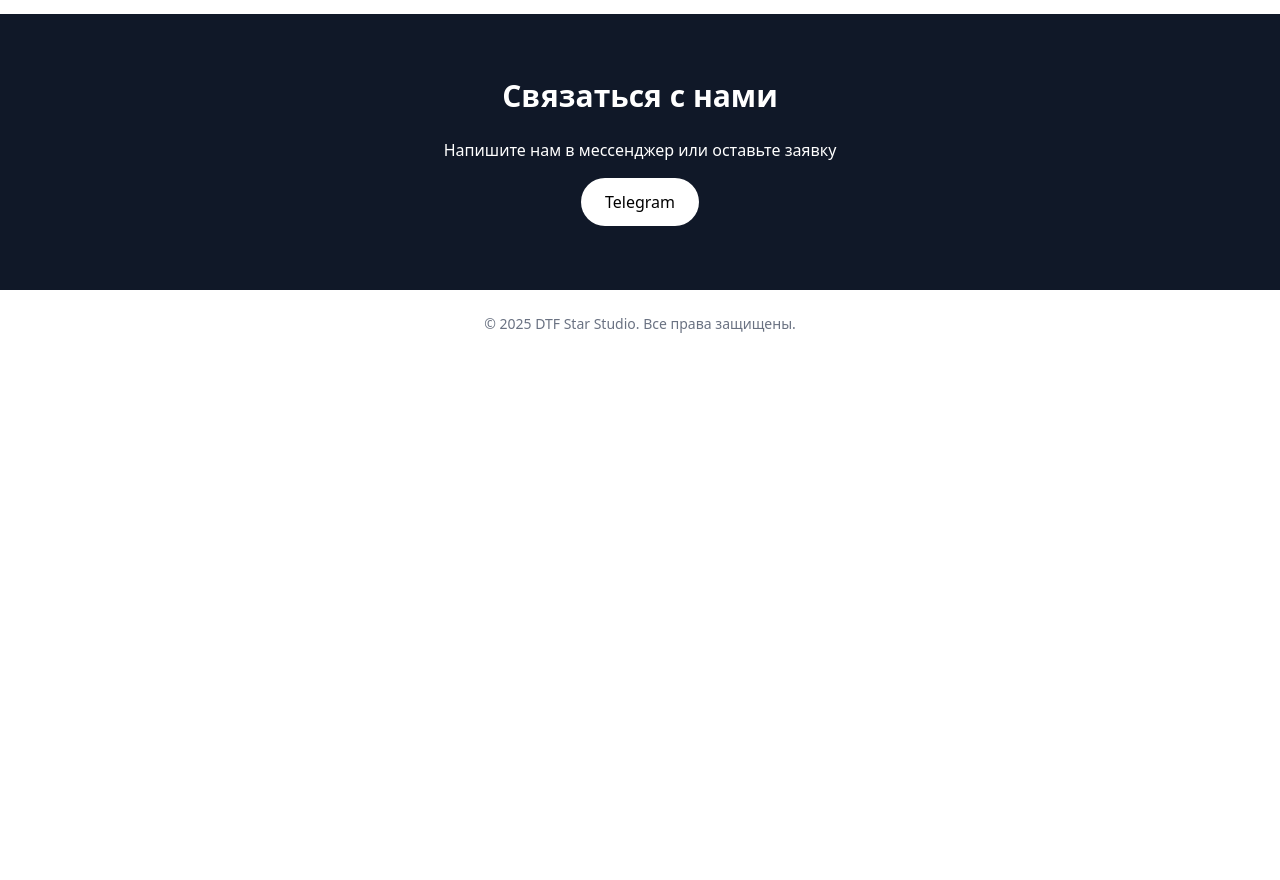
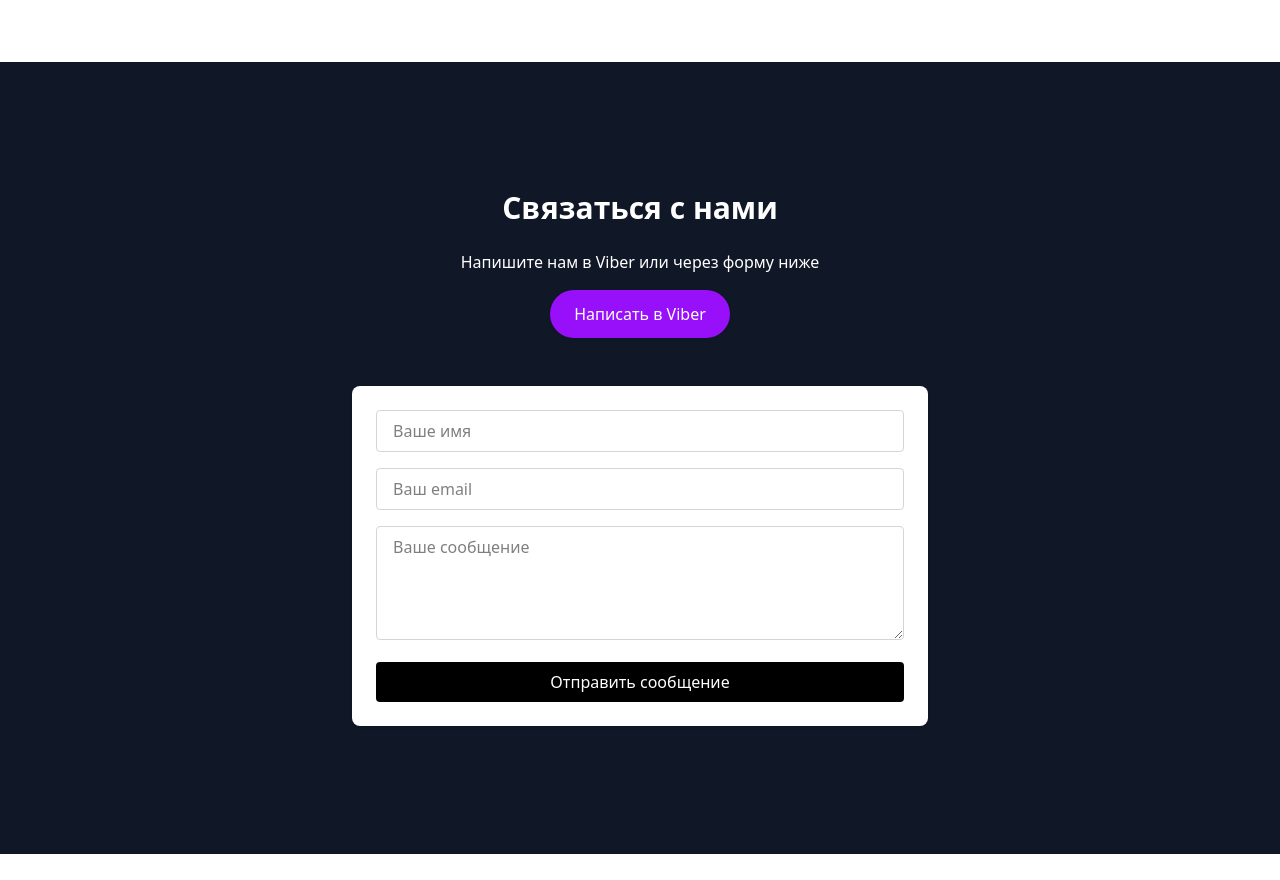
Before and after one commit to gitsolaicity/dtf-studio, a Next.js app: page / in a window 1280 px wide. Shown: the part 1905-2785 px from the top of the page. Before the commit the page ends 2263 px from the top, so only its background shows below. Built offline with nearby package versions, Linux system fonts and the light colour scheme.

Commit message:
Form_Contact_added

```diff
--- /dev/null
+++ b/app/api/contact/route.ts
@@ -0,0 +1,36 @@
+import { Resend } from 'resend';
+import { NextResponse } from 'next/server';
+
+const resend = new Resend(process.env.RESEND_API_KEY);
+
+export async function POST(req: Request) {
+  const data = await req.formData();
+
+  const name = data.get('name') as string;
+  const email = data.get('email') as string;
+  const message = data.get('message') as string;
+
+  try {
+    const { error } = await resend.emails.send({
+      from: process.env.RESEND_EMAIL_FROM!,
+      to: process.env.RESEND_EMAIL_TO!,
+      subject: `Новое сообщение с сайта от ${name}`,
+      html: `
+        <h2>Новое сообщение с сайта</h2>
+        <p><strong>Имя:</strong> ${name}</p>
+        <p><strong>Email:</strong> ${email}</p>
+        <p><strong>Сообщение:</strong><br/>${message}</p>
+      `,
+    });
+
+    if (error) {
+      console.error("Ошибка при отправке письма:", error);
+      return NextResponse.json({ success: false }, { status: 500 });
+    }
+
+    return NextResponse.json({ success: true });
+  } catch (e) {
+    console.error("Ошибка при отправке:", e);
+    return NextResponse.json({ success: false }, { status: 500 });
+  }
+}
--- a/app/page.tsx
+++ b/app/page.tsx
@@ -1,10 +1,13 @@
 import Image from "next/image";
+import Navbar from "@/components/Navbar";
+import ContactSection from "@/components/ContactSection";
 
 export default function Home() {
   return (
-    <main className="min-h-screen bg-white text-gray-900">
+    <main className="min-h-screen bg-white text-gray-900 scroll-smooth">
+      <Navbar />
       {/* Hero */}
-      <section className="bg-black text-white py-20 px-6 text-center">
+      <section id="top" className="bg-black text-white py-20 pt-32 px-6 text-center">
         <h1 className="text-4xl md:text-6xl font-bold mb-4">DTF-Печать на Одежде</h1>
         <p className="text-lg md:text-xl mb-6">Яркие и долговечные принты для любого типа ткани</p>
         <a href="#services" className="inline-block bg-white text-black font-semibold px-6 py-3 rounded-full shadow hover:bg-gray-100 transition">
@@ -13,13 +16,13 @@ export default function Home() {
       </section>
 
       {/* О нас */}
-      <section className="py-16 px-6 max-w-4xl mx-auto text-center">
+      <section id="about" className="py-16 px-6 max-w-4xl mx-auto text-center scroll-mt-12">
         <h2 className="text-3xl font-bold mb-4">Почему выбирают нас</h2>
         <p className="text-lg text-gray-700">Мы специализируемся на DTF-печати, предоставляя чёткие и стойкие изображения на любом текстиле. Используем только сертифицированные материалы и профессиональное оборудование.</p>
       </section>
 
       {/* Услуги */}
-      <section id="services" className="py-16 px-6 bg-gray-100">
+      <section id="services" className="py-16 px-6 bg-gray-100 scroll-mt-12">
         <div className="max-w-6xl mx-auto">
           <h2 className="text-3xl font-bold text-center mb-12">Наши услуги</h2>
           <div className="grid md:grid-cols-3 gap-8">
@@ -32,7 +35,7 @@ export default function Home() {
 
       {/* Примеры */}
 
-<section className="py-16 px-6">
+<section id="portfolio" className="py-16 px-6 scroll-mt-12">
   <h2 className="text-3xl font-bold text-center mb-12">Наши работы</h2>
   <div className="grid grid-cols-2 md:grid-cols-3 gap-4 max-w-6xl mx-auto">
     {["cat-dtf.png", "tattoo-dtf.png", "love-dtf.png", "wolves-dtf.png", "bunny-dtf.png", "heart-dtf.png"].map((filename, index) => (
@@ -52,11 +55,9 @@ export default function Home() {
 
       {/* Контакты */}
       <section className="py-16 px-6 bg-gray-900 text-white text-center">
-        <h2 className="text-3xl font-bold mb-6">Связаться с нами</h2>
-        <p className="mb-4">Напишите нам в мессенджер или оставьте заявку</p>
-        <a href="https://t.me/yourusername" className="inline-block bg-white text-black px-6 py-3 rounded-full hover:bg-gray-200 transition">
-          Telegram
-        </a>
+
+        {/* Форма */}
+  <ContactSection />
       </section>
 
       {/* Футер */}
--- /dev/null
+++ b/components/ContactSection.tsx
@@ -0,0 +1,96 @@
+"use client";
+
+import { useState } from "react";
+
+export default function ContactSection() {
+  const [status, setStatus] = useState<"idle" | "loading" | "success" | "error">("idle");
+
+  const handleSubmit = async (e: React.FormEvent<HTMLFormElement>) => {
+    e.preventDefault();
+    setStatus("loading");
+
+    const form = e.currentTarget;
+    const formData = new FormData(form);
+
+    try {
+      const res = await fetch("/api/contact", {
+        method: "POST",
+        body: formData,
+      });
+
+      if (res.ok) {
+        setStatus("success");
+        form.reset(); // ✅ безопасная очистка формы
+      } else {
+        setStatus("error");
+      }
+    } catch (err) {
+      console.error(err);
+      setStatus("error");
+    }
+  };
+
+  return (
+    <section
+      id="contact"
+      className="py-16 px-6 bg-gray-900 text-white text-center scroll-mt-20"
+    >
+      <h2 className="text-3xl font-bold mb-6">Связаться с нами</h2>
+      <p className="mb-4">Напишите нам в Viber или через форму ниже</p>
+
+      {/* Viber-кнопка */}
+      <div className="mb-12">
+        <a
+          href="viber://chat?number=%2B380689991414"
+          className="inline-block bg-purple-600 hover:bg-purple-700 transition text-white px-6 py-3 rounded-full shadow"
+        >
+          Написать в Viber
+        </a>
+      </div>
+
+      {/* Форма */}
+      <form
+        onSubmit={handleSubmit}
+        className="max-w-xl mx-auto bg-white text-black p-6 rounded-lg shadow space-y-4"
+      >
+        <input
+          type="text"
+          name="name"
+          placeholder="Ваше имя"
+          required
+          className="w-full border border-gray-300 rounded px-4 py-2"
+        />
+        <input
+          type="email"
+          name="email"
+          placeholder="Ваш email"
+          required
+          className="w-full border border-gray-300 rounded px-4 py-2"
+        />
+        <textarea
+          name="message"
+          placeholder="Ваше сообщение"
+          rows={4}
+          required
+          className="w-full border border-gray-300 rounded px-4 py-2"
+        />
+
+        <button
+          type="submit"
+          disabled={status === "loading"}
+          className="w-full bg-black text-white py-2 rounded hover:bg-gray-800 transition disabled:opacity-50"
+        >
+          {status === "loading" ? "Отправка..." : "Отправить сообщение"}
+        </button>
+
+        {/* Сообщение об успехе / ошибке */}
+        {status === "success" && (
+          <p className="text-green-600 text-sm pt-2">✅ Сообщение отправлено!</p>
+        )}
+        {status === "error" && (
+          <p className="text-red-600 text-sm pt-2">❌ Ошибка отправки. Попробуйте позже.</p>
+        )}
+      </form>
+    </section>
+  );
+}
--- /dev/null
+++ b/components/Navbar.tsx
@@ -0,0 +1,88 @@
+"use client";
+
+import { useState } from "react";
+import Link from "next/link";
+import { AnimatePresence, motion } from "framer-motion";
+
+export default function Navbar() {
+  const [isOpen, setIsOpen] = useState(false);
+
+  return (
+    <nav className="bg-white shadow-md fixed w-full z-50">
+      <div className="max-w-6xl mx-auto px-6 py-4 flex justify-between items-center">
+        {/* Логотип */}
+        <div className="text-2xl font-bold text-black">DTF Studio</div>
+
+        {/* Десктоп меню */}
+        <ul className="hidden md:flex space-x-8 text-gray-700 font-medium">
+          {menuItems.map((item) => (
+            <li key={item.href}>
+              <Link href={item.href} className="hover:text-black transition">
+                {item.label}
+              </Link>
+            </li>
+          ))}
+        </ul>
+
+        {/* Бургер-кнопка */}
+        <button
+          className="md:hidden flex flex-col justify-center items-center gap-1"
+          onClick={() => setIsOpen(!isOpen)}
+          aria-label="Toggle menu"
+        >
+          <span
+            className={`block w-6 h-0.5 bg-black transition-transform duration-300 ${
+              isOpen ? "rotate-45 translate-y-1.5" : ""
+            }`}
+          />
+          <span
+            className={`block w-6 h-0.5 bg-black transition-opacity duration-300 ${
+              isOpen ? "opacity-0" : "opacity-100"
+            }`}
+          />
+          <span
+            className={`block w-6 h-0.5 bg-black transition-transform duration-300 ${
+              isOpen ? "-rotate-45 -translate-y-1.5" : ""
+            }`}
+          />
+        </button>
+      </div>
+
+      {/* Анимированное меню через Framer Motion */}
+      <AnimatePresence>
+        {isOpen && (
+          <motion.div
+            key="mobile-menu"
+            initial={{ opacity: 0, height: 0 }}
+            animate={{ opacity: 1, height: "auto" }}
+            exit={{ opacity: 0, height: 0 }}
+            transition={{ duration: 0.3 }}
+            className="md:hidden bg-white overflow-hidden shadow-md"
+          >
+            <ul className="flex flex-col space-y-4 p-6 text-gray-700 font-medium">
+              {menuItems.map((item) => (
+                <li key={item.href}>
+                  <Link
+                    href={item.href}
+                    className="block hover:text-black transition"
+                    onClick={() => setIsOpen(false)}
+                  >
+                    {item.label}
+                  </Link>
+                </li>
+              ))}
+            </ul>
+          </motion.div>
+        )}
+      </AnimatePresence>
+    </nav>
+  );
+}
+
+const menuItems = [
+  { label: "Главная", href: "#top" },
+  { label: "Услуги", href: "#services" },
+  { label: "Наши работы", href: "#portfolio" },
+  { label: "О нас", href: "#about" },
+  { label: "Контакты", href: "#contact" },
+];
--- a/package.json
+++ b/package.json
@@ -10,10 +10,12 @@
   },
   "dependencies": {
     "@tailwindcss/vite": "^4.1.11",
+    "framer-motion": "^12.23.0",
     "next": "15.3.5",
     "next-themes": "^0.4.6",
     "react": "^19.0.0",
-    "react-dom": "^19.0.0"
+    "react-dom": "^19.0.0",
+    "resend": "^4.6.0"
   },
   "devDependencies": {
     "@tailwindcss/postcss": "^4.1.11",
--- a/tailwind.config.ts
+++ b/tailwind.config.ts
@@ -1,13 +1,22 @@
 import type { Config } from "tailwindcss";
 
 const config: Config = {
-  darkMode: "class",
   content: [
     "./app/**/*.{js,ts,jsx,tsx}",
     "./components/**/*.{js,ts,jsx,tsx}"
   ],
   theme: {
-    extend: {},
+    extend: {
+      keyframes: {
+        slideDown: {
+          '0%': { opacity: 0, transform: 'translateY(-10px)' },
+          '100%': { opacity: 1, transform: 'translateY(0)' },
+        },
+      },
+      animation: {
+        slideDown: 'slideDown 0.3s ease-out',
+      },
+    },
   },
   plugins: [],
 };
```
Also changed, not shown: 1 other file (tests, documents, lock files or other folders).
